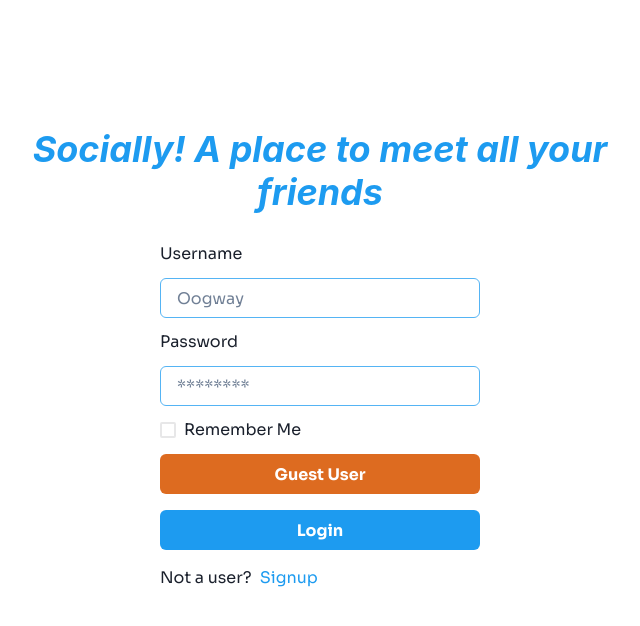
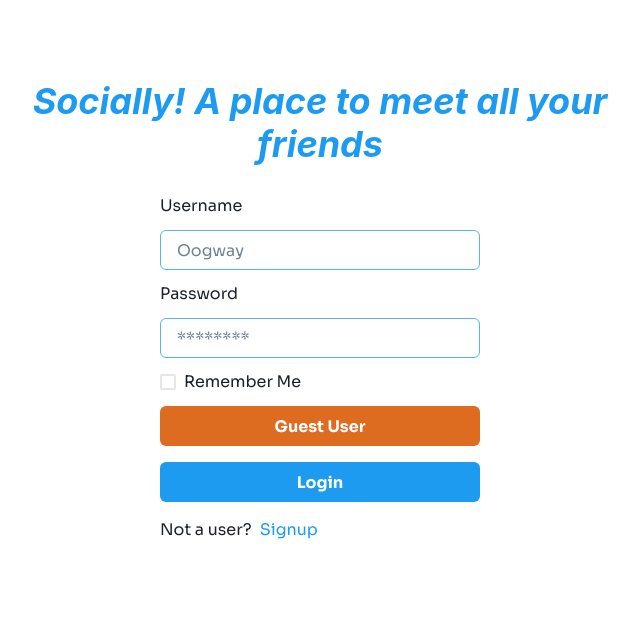
Before and after one commit to kart-c/socially, a React (Create React App) app: page / in a window 1280 px wide. Shown: the top 626 px of the page, without its empty margins (320-960 px from the left). Built offline with nearby package versions, Linux system fonts and the light colour scheme; what miragejs would draw is missing.

Commit message:
refactor: change margin top of text in login and signup

```diff
--- a/src/Pages/Login/Login.jsx
+++ b/src/Pages/Login/Login.jsx
@@ -74,7 +74,7 @@ const Login = () => {
 	return (
 		<>
 			<Container>
-				<Heading as="h1" mt="32" mb="4" textAlign="center" color="brand.500" fontStyle="italic">
+				<Heading as="h1" mt="10vh" mb="4" textAlign="center" color="brand.500" fontStyle="italic">
 					Socially! A place to meet all your friends
 				</Heading>
 				<Flex justifyContent="center" maxW={320} m="auto" flexDir="column" as="form">
--- a/src/Pages/Signup/Signup.jsx
+++ b/src/Pages/Signup/Signup.jsx
@@ -67,7 +67,7 @@ const Signup = () => {
 	return (
 		<>
 			<Container>
-				<Heading as="h1" mt="32" mb="4" textAlign="center" color="brand.500" fontStyle="italic">
+				<Heading as="h1" mt="10vh" mb="4" textAlign="center" color="brand.500" fontStyle="italic">
 					Socially! A place to meet all your friends
 				</Heading>
 				<Flex justify="center" align="center" as="form">
```
